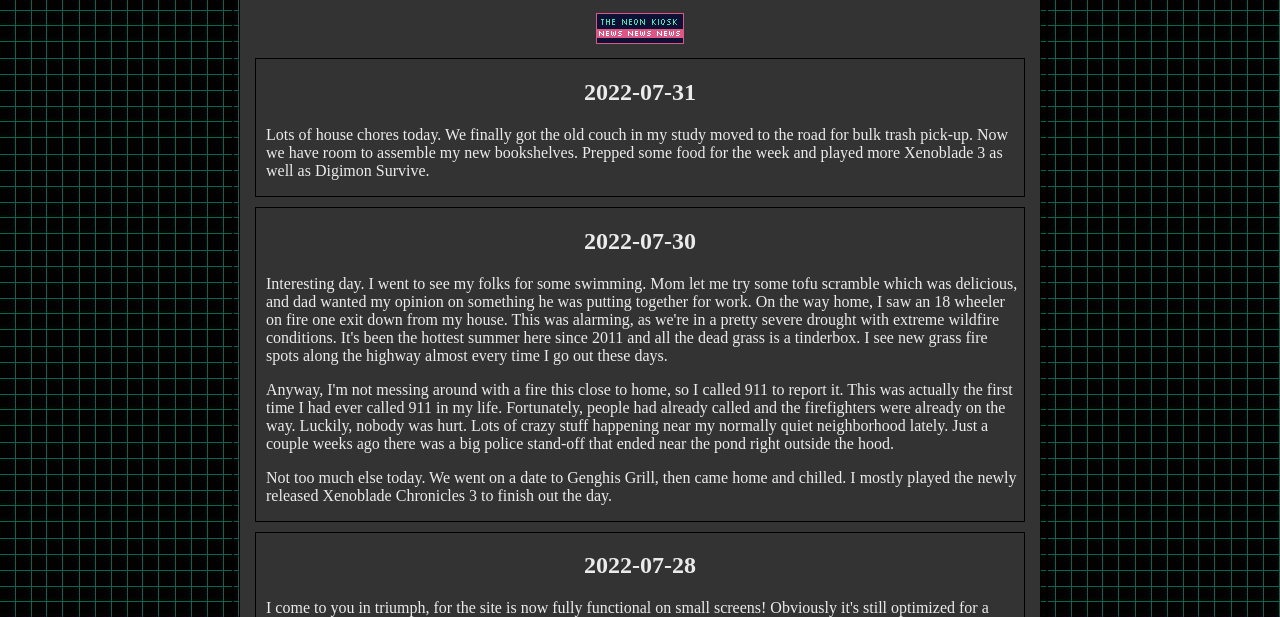
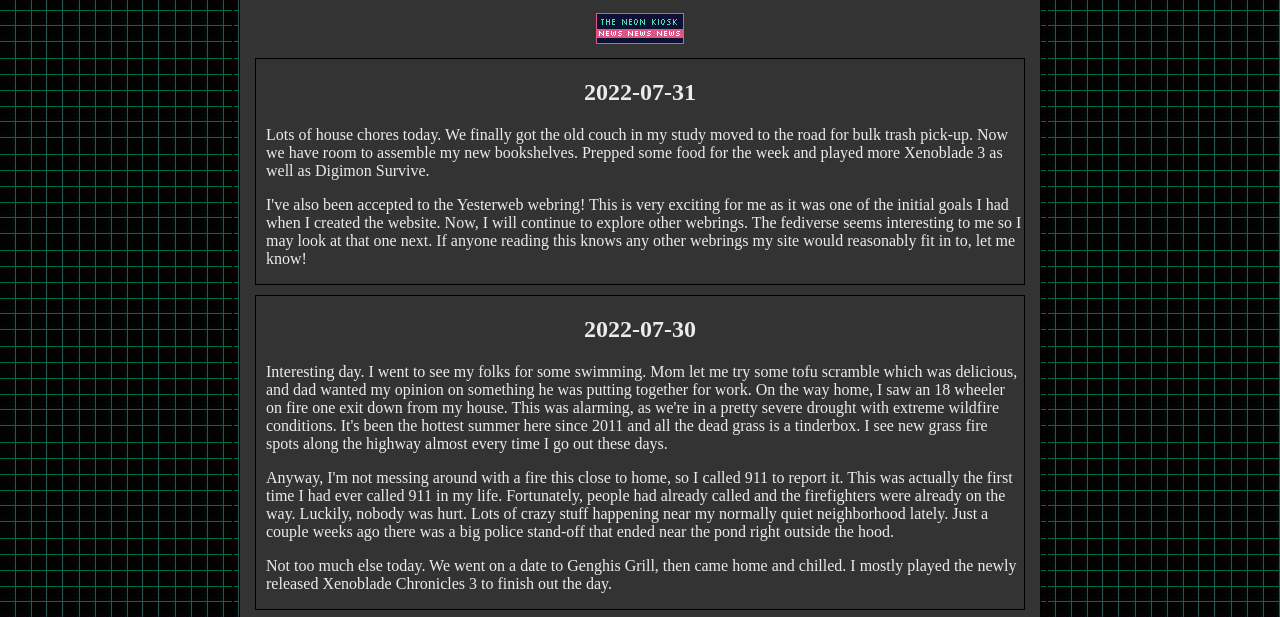
Before and after one commit to troyosaurusrex/64th-Sanctum, a plain HTML site: page Contentpages/journal.html in a window 1280 px wide. Shown: the part 122-739 px from the top of the page. Drawn offline with nearby package versions, Linux system fonts and the light colour scheme; no server answers; a small style sheet from the web is missing.

Commit message:
Update journal.html

```diff
--- a/Contentpages/journal.html
+++ b/Contentpages/journal.html
@@ -37,6 +37,7 @@
 <article>
     <h2>2022-07-31</h2>
     <p>Lots of house chores today. We finally got the old couch in my study moved to the road for bulk trash pick-up. Now we have room to assemble my new bookshelves. Prepped some food for the week and played more Xenoblade 3 as well as Digimon Survive.</p>
+    <p>I've also been accepted to the Yesterweb webring! This is very exciting for me as it was one of the initial goals I had when I created the website. Now, I will continue to explore other webrings. The fediverse seems interesting to me so I may look at that one next. If anyone reading this knows any other webrings my site would reasonably fit in to, let me know!</p>
 </article>
 <article>
     <h2>2022-07-30</h2>
```
